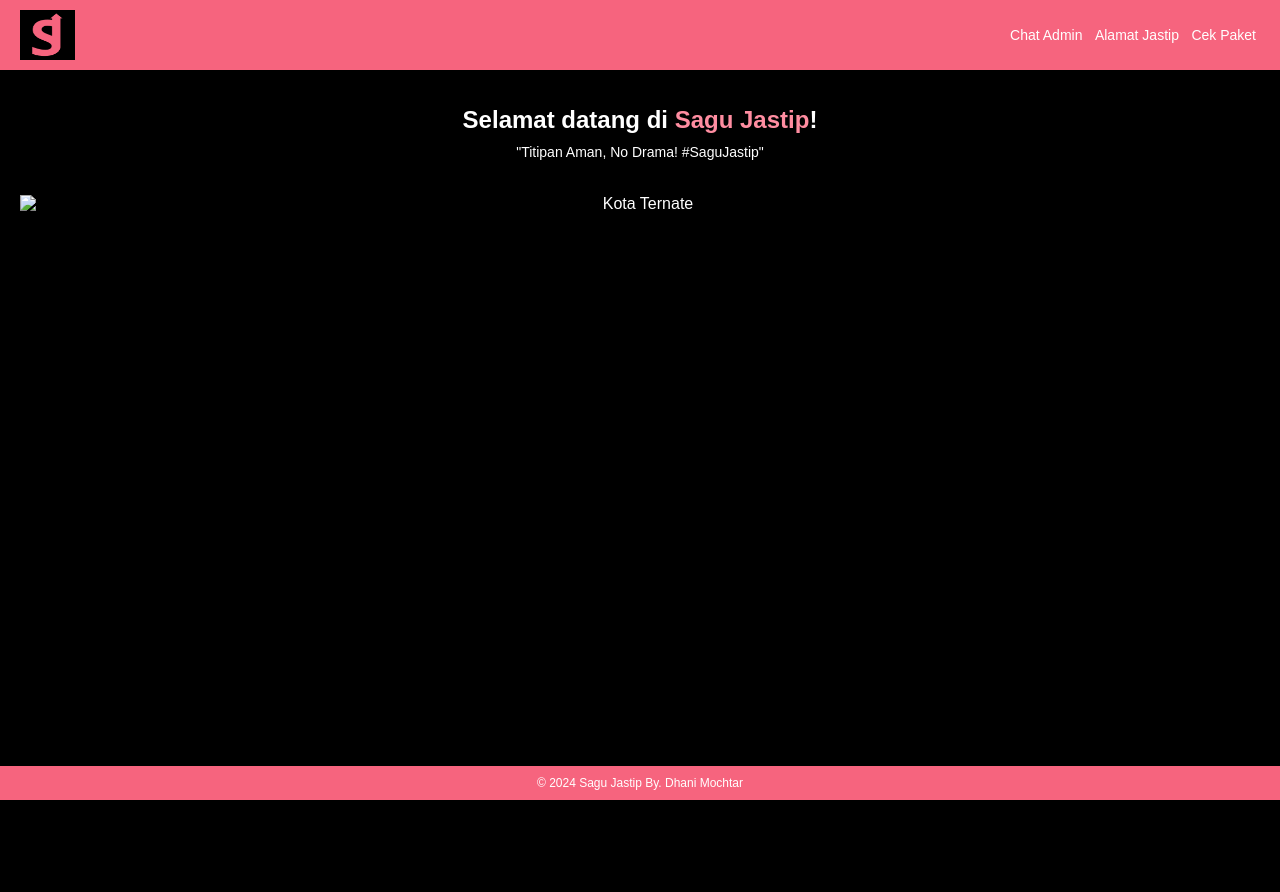
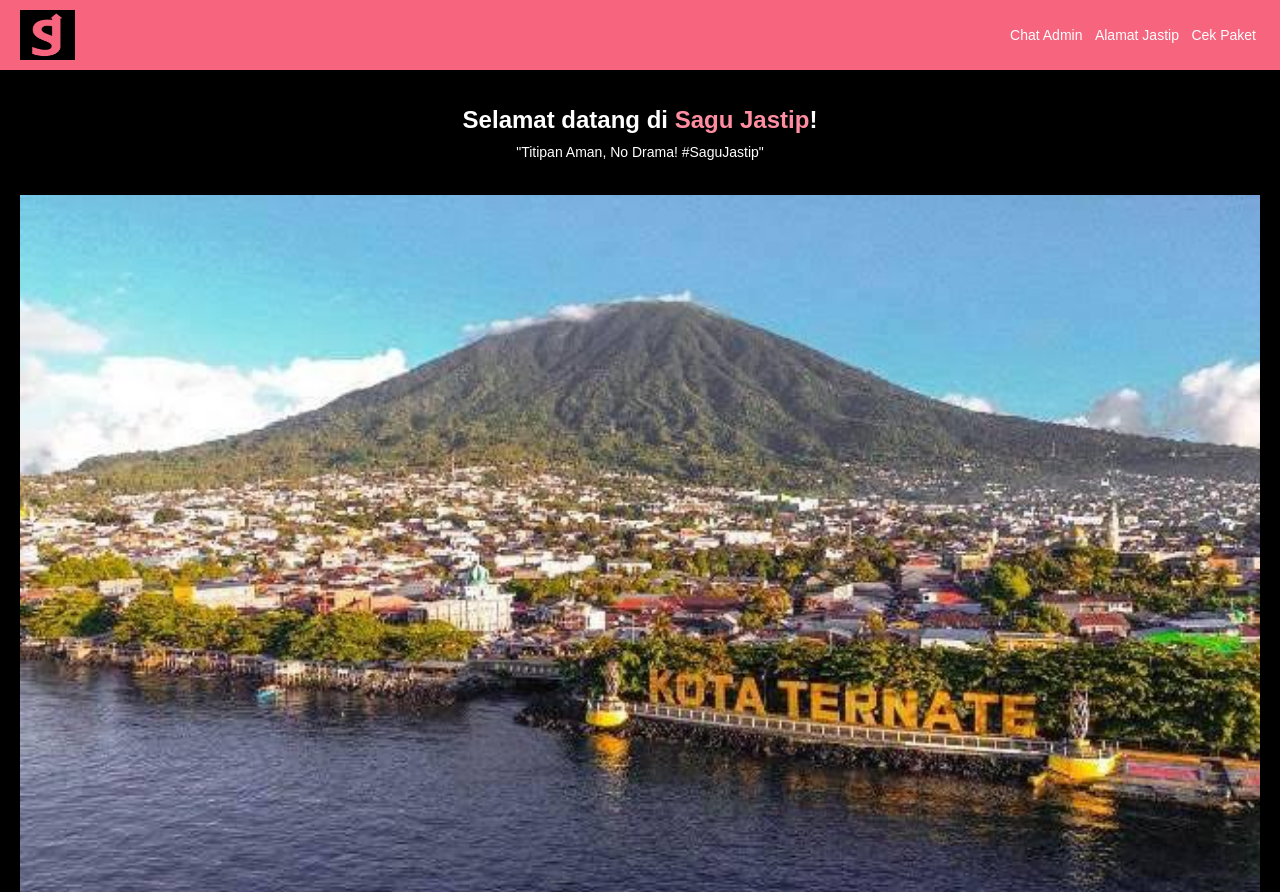
Before and after one commit to GohuJastip/ada, a plain HTML site: page index.html in a window 1280 px wide. Shown: the top 892 px of the page. Before the commit the page ends 800 px from the top, so only its background shows below. Drawn offline with Linux system fonts and the light colour scheme.

Commit message:
Update index.html

```diff
--- a/index.html
+++ b/index.html
@@ -102,7 +102,7 @@
 
         <!-- Image -->
         <div class="image-container">
-            <img src="ternate.png" alt="Kota Ternate">
+            <img src="ternate.jpg" alt="Kota Ternate">
         </div>
     </div>
 
```
